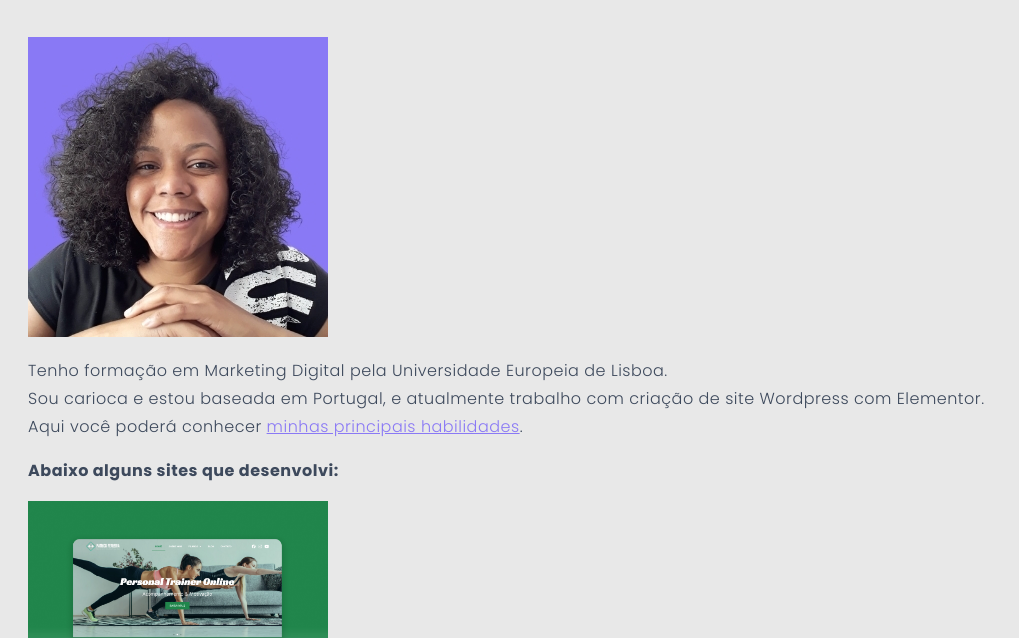
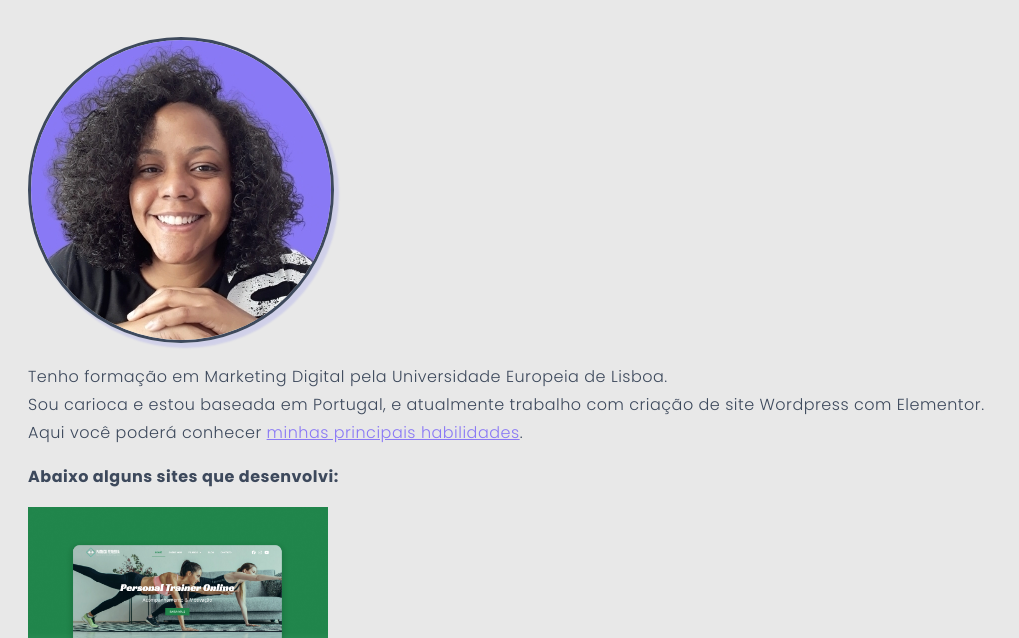
Before and after one commit to bearibeiroa/portfolio, a plain HTML site: page index.html in a window 1280 px wide. Shown: the part 162-800 px from the top of the page, without its empty margins (0-1019 px from the left). Drawn offline with Linux system fonts and the light colour scheme.

Commit message:
Estilo foto perfil

```diff
--- a/index.html
+++ b/index.html
@@ -62,6 +62,12 @@
             font-family: 'Poppins', 'Helvetica', 'sans-serif';
         }
 
+        .photo-bio {
+            border-radius: 50%;
+            border: 3px solid #3d495c;
+            box-shadow: 4px 4px 2px 1px rgba(0, 0, 250, .1);
+        }
+
         .link {
             color: #8a79f5;
             letter-spacing: 0.5px;
@@ -95,7 +101,7 @@
 <body>
     <h1>Olá! Eu sou Beatriz Ribeiro</h1>
     <h2>Estudante de Desenvolvimento Web na <a class="link" href="https://www.betrybe.com/" target="_blank">Trybe</a></h2>
-    <img id=" minhafoto " src="minha-foto.jpeg " alt="Foto de uma mulher que está sorrindo usando uma blusa preta e um fundo lilás " width="300px ">
+    <img class="photo-bio" id=" minhafoto " src="minha-foto.jpeg " alt="Foto de uma mulher que está sorrindo usando uma blusa preta e um fundo lilás " width="300px ">
 
     <p>
         Tenho formação em Marketing Digital pela Universidade Europeia de Lisboa.<br> Sou carioca e estou baseada em Portugal, e atualmente trabalho com criação de site Wordpress com Elementor.
```
